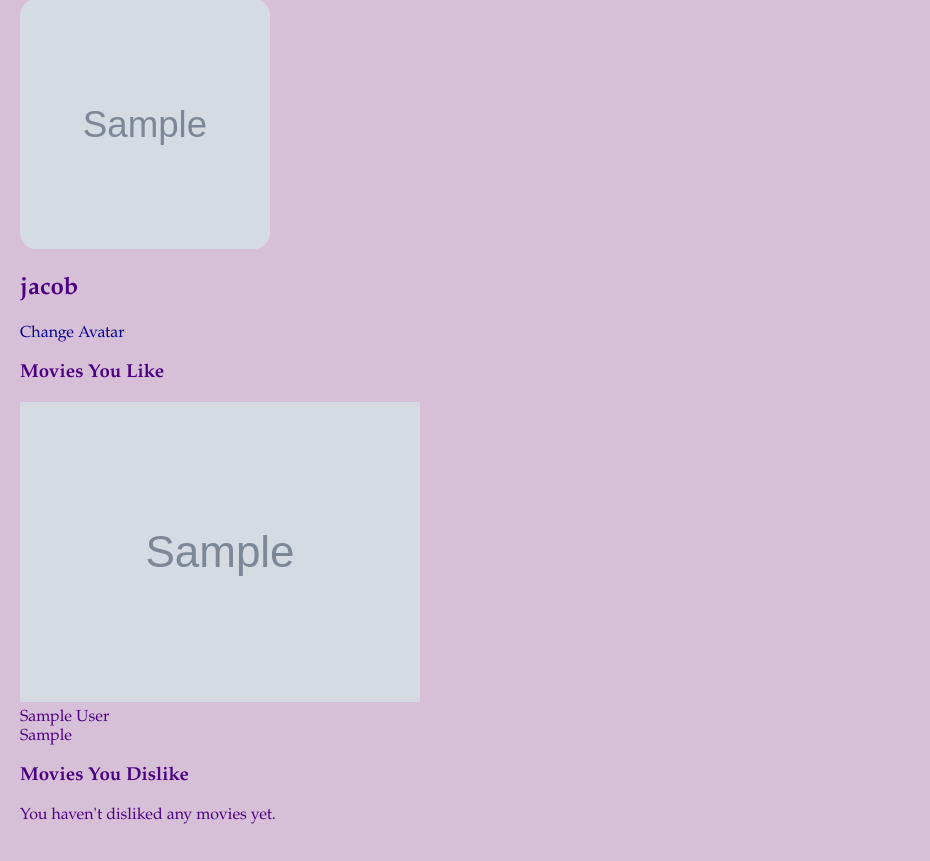
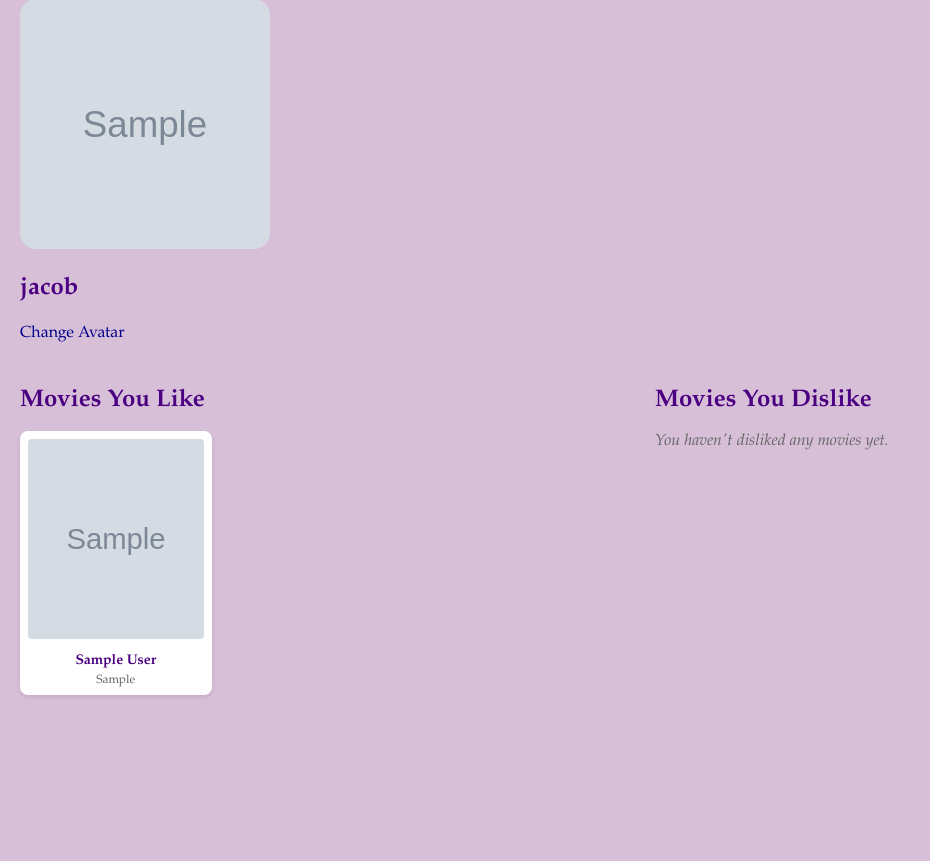
Before and after one commit to Enduge/MovieMuse, a Django app: page /users/profile/ in a window 1280 px wide. Shown: the part 82-943 px from the top of the page, without its empty margins (0-930 px from the left). After the commit the page ends 779 px from the top, so only its background shows below. Run offline with Django 5.2, Linux system fonts and the light colour scheme; a user stored in the database is signed in; tables that the repository leaves empty hold one stand-in row (values such as "Sample post"); grey boxes marked "Sample" are stand-in pictures.

Commit message:
Update style.css
holds the reaction button styling, profile movie list style, movie grid display, movie card styling, empty state styling.

```diff
--- a/mysite/static/css/style.css
+++ b/mysite/static/css/style.css
@@ -144,3 +144,99 @@ a {
     text-align: center;
     grid-column: 1 / -1; /* Makes the error message span the entire grid */
 }
+.reaction-buttons {
+    display: flex;
+    justify-content: center;
+    margin-top: 8px;
+    gap: 10px;
+}
+
+.like-btn, .dislike-btn {
+    background-color: indigo;
+    color: white;
+    border: none;
+    border-radius: 4px;
+    width: 36px;
+    height: 36px;
+    cursor: pointer;
+    display: flex;
+    align-items: center;
+    justify-content: center;
+    font-size: 18px;
+    transition: all 0.3s ease;
+    padding: 0;
+    margin: 0;
+}
+
+.like-btn:hover, .dislike-btn:hover {
+    background-color: #0056b3;
+}
+
+.like-btn.active {
+    background-color: #4CAF50;
+}
+
+.dislike-btn.active {
+    background-color: #F44336;
+}
+
+/* Profile page movie lists */
+.movie-lists {
+    display: flex;
+    flex-wrap: wrap;
+    gap: 30px;
+    margin-top: 20px;
+}
+
+.movie-list {
+    flex: 1;
+    min-width: 300px;
+}
+
+.movie-list h3 {
+    margin-bottom: 15px;
+    color: indigo;
+    font-size: 24px;
+}
+
+.profile-movie-grid {
+    display: grid;
+    grid-template-columns: repeat(auto-fill, minmax(150px, 1fr));
+    gap: 15px;
+}
+
+.profile-movie-card {
+    background: white;
+    border-radius: 8px;
+    padding: 8px;
+    box-shadow: 0 2px 5px rgba(0,0,0,0.1);
+    text-align: center;
+}
+
+.profile-movie-card img {
+    width: 100%;
+    height: 200px;
+    object-fit: cover;
+    border-radius: 4px;
+}
+
+.profile-movie-info {
+    margin-top: 8px;
+    font-size: 14px;
+}
+
+.profile-movie-title {
+    font-size: 14px;
+    font-weight: bold;
+    margin-bottom: 3px;
+}
+
+.profile-movie-year {
+    color: #666;
+    font-size: 12px;
+}
+
+.no-movies {
+    color: #666;
+    font-style: italic;
+}
```
